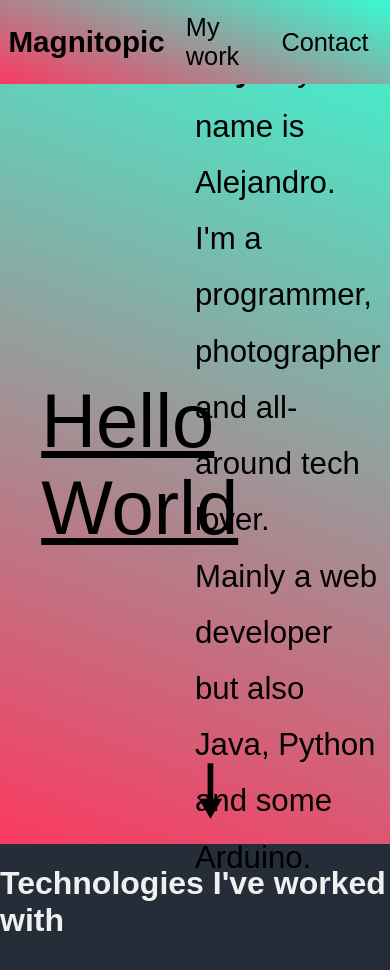
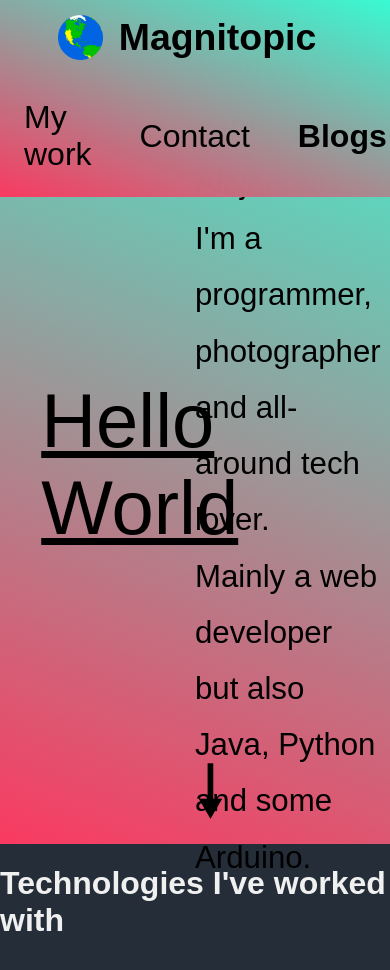
Before and after one commit to magnitopic/magnitopic.com, a Next.js app: page / in a window 390 px wide. Shown: the top 970 px of the page. Built offline with nearby package versions, Linux system fonts and the light colour scheme.

Commit message:
Fixed Header on mobile

```diff
--- a/styles/Header.module.css
+++ b/styles/Header.module.css
@@ -3,9 +3,10 @@
 	flex-direction: row;
 	align-items: center;
 	justify-content: space-around;
-	height: 10vh;
+	flex-wrap: wrap;
+	height: fit-content;
 	width: 100%;
-	font-size: 3vh;
+	font-size: 2rem;
 	background: linear-gradient(200deg, #38fad3, rgba(250, 56, 95, 0.993));
 	position: fixed;
 	z-index: 10;
@@ -17,7 +18,8 @@
 }
 
 #pageName {
-	margin-left: 1vh;
+	margin: 0px;
+	margin: 1rem;
 }
 
 #links {
@@ -29,7 +31,7 @@
 	color: inherit;
 	text-decoration: underline 0.15em rgba(255, 255, 255, 0);
 	transition: text-decoration-color 300ms;
-	margin: 2.5vh;
+	margin: 1.5rem;
 	cursor: pointer;
 }
 
```
Also changed, not shown: 1 other file (tests, documents, lock files or other folders).
